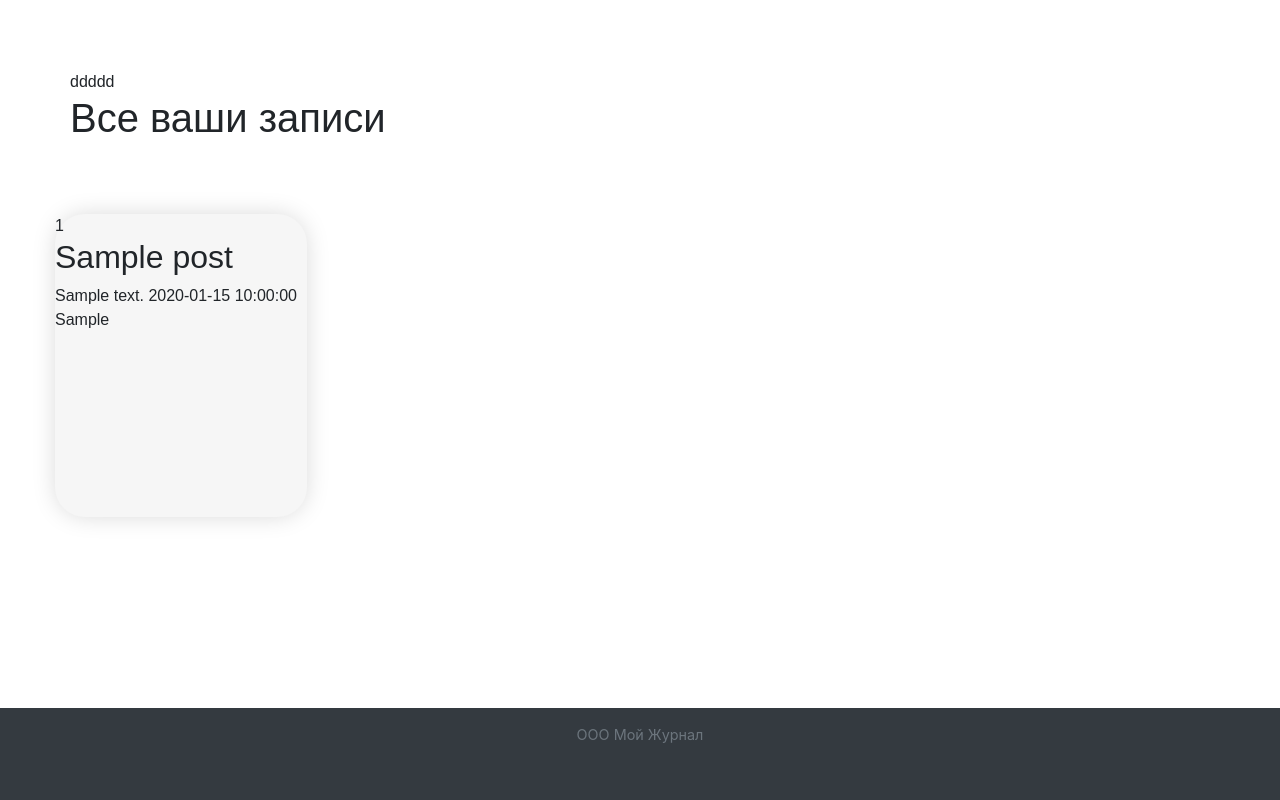
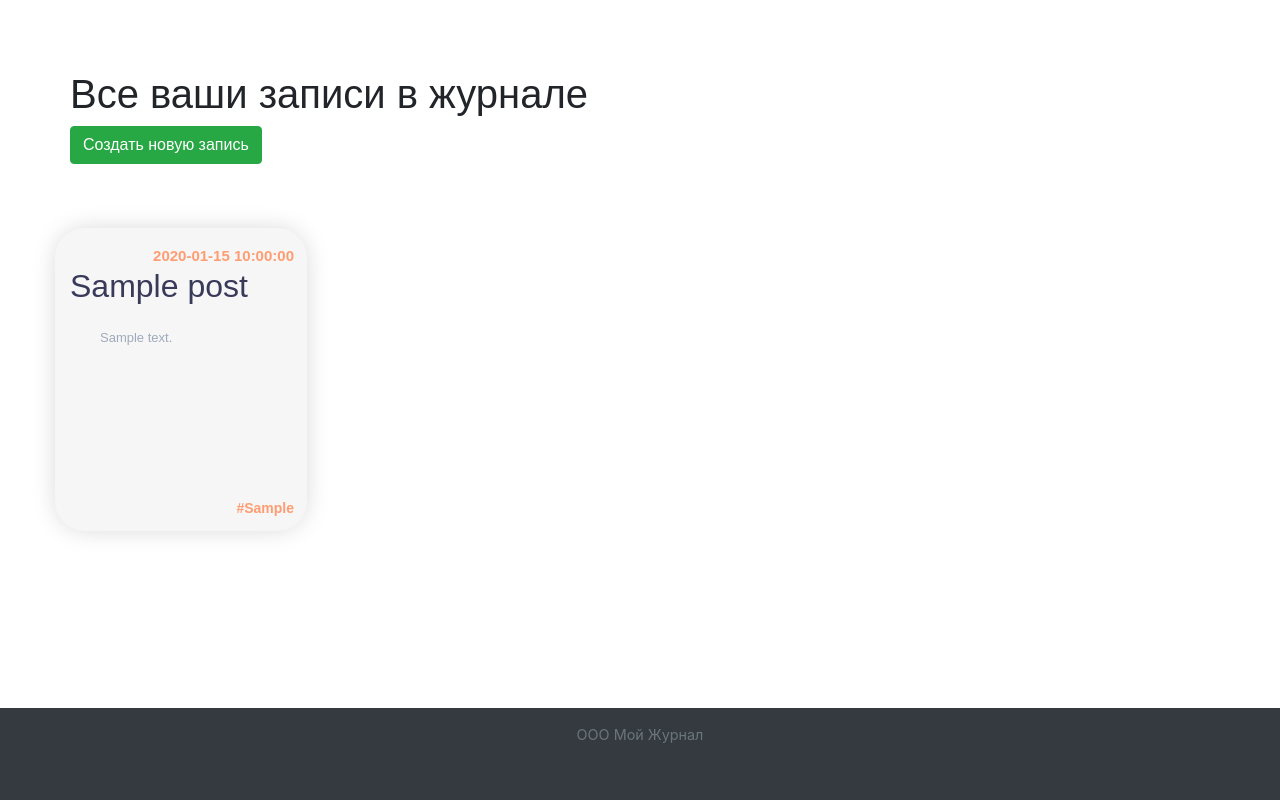
Before and after one commit to avoskadroptime/potential-octo-lamp, a Yii app: template views/site/users-posts.php in a window 1280 px wide. Run offline with PHP 8.4 and a stand-in for Yii, Linux system fonts and the light colour scheme; the template is opened without the code that fills it: most values are stand-ins (such as "Sample title", 1, 10 or a date in 2020); data that the repository does not hold is empty; some libraries are stand-ins or nearby versions.

Commit message:
верстка щаписей и моих записей и протсо записей

```diff
--- a/models/Post.php
+++ b/models/Post.php
@@ -4,6 +4,7 @@ namespace app\models;
 
 use Yii;
 use yii\helpers\ArrayHelper;
+use yii\helpers\Html;
 
 /**
  * This is the model class for table "post".
@@ -85,7 +86,7 @@ class Post extends \yii\db\ActiveRecord
     public function getTagsAsString()
     {
         $arr = ArrayHelper::map($this->tags, "id", "name");
-        return implode(', ',$arr);
+        return implode(' #', $arr);
     }
 
 
--- a/views/layouts/main.php
+++ b/views/layouts/main.php
@@ -38,14 +38,16 @@ AppAsset::register($this);
         'items' => [
             ['label' => 'Главная', 'url' => ['/site/index']],
             ['label' => 'О проекте', 'url' => ['/site/about']],
-            ['label' => 'Все Записи', 'url' => ['/site/all-posts']],
+            Yii::$app->user->isGuest ?(
+            ['label' => 'Все Записи', 'url' => ['/site/all-posts']]
+            ):(Html::label( '')),
             ['label' => 'Мои Записи', 'url' => ['/site/users-posts']],
             ['label' => 'Mуд бай юзер', 'url' => ['/mood-by-user/index']],
             ['label' => 'Палитра', 'url' => ['color-pallet/index']],
             ['label' => 'Помощь', 'url' => ['/site/contact']],
             Yii::$app->user->isGuest ?(
             ['label' => 'Регистрация ', 'url' => ['/site/signup']]
-            ):(Html::label( Yii::$app->user->id)),
+            ):(Html::label( '')),
             Yii::$app->user->isGuest ? (
                 ['label' => 'Login', 'url' => ['/site/login']]
             ) : (
--- a/views/post/_form.php
+++ b/views/post/_form.php
@@ -5,8 +5,9 @@ use yii\helpers\Html;
 use yii\widgets\ActiveForm;
 use yii\bootstrap4;
 use kartik\editors\Summernote;
+use app\assets\AppAsset;
 
-
+//Yii::$app->user->isGuest ? ($form->field($model, 'id_user')->textInput()) : ($form->field($model, 'text'))->textInput(['value' => Yii::$app->user->id])
 /** @var yii\web\View $this */
 /** @var app\models\Post $model */
 /** @var yii\widgets\ActiveForm $form */
@@ -16,8 +17,9 @@ use kartik\editors\Summernote;
     <div class="post-form">
 
     <?php $form = ActiveForm::begin(); ?>
+        <?= $form->field($model, 'id_user')->textInput() ?>
 
-    <?= $form->field($model, 'id_user')->textInput() ?>
+
 
     <?= $form->field($model, 'title')->textInput(['maxlength' => true]) ?>
 
--- a/views/post/create.php
+++ b/views/post/create.php
@@ -29,7 +29,7 @@ $this->params['breadcrumbs'][] = $this->title;
     <?= $this->render('_form', [
         'model' => $model,
     ]) ?>
-    <?= Html::a('Set Tags', ['set-tags', 'id' => $model->id], ['class' => 'btn btn-success']) ?>
+
 
     <?php
    /* echo Select2::widget([
--- a/views/site/all-posts.php
+++ b/views/site/all-posts.php
@@ -22,8 +22,7 @@ ddddd
             Пользователь = <?=$one->id_user?>
             <div <!--href="onePost.php?id=  /*=$one->id*"--><h2><?=$one->title?></h2></div>
             <?=$one->text?>
-            <?/*= \yii\bootstrap4\Html::a('подробнее' .['site/OnePost','url'=>])   */?>
+
         </div>
-    </div>
+
 <?php endforeach;?>
-</div>
--- a/views/site/users-posts.php
+++ b/views/site/users-posts.php
@@ -1,27 +1,35 @@
 <?php
 use app\controllers;
 /** @var yii\web\View $this */
-
+use yii\helpers\Url;
 use yii\helpers\Html;
 /** @var yii\web\View $this */
 /** @var $posts */
 /** @var $post */
 $this->title = 'Все ваши записи';
-
+//<?//$one->id_user
 //\yii\helpers\VarDumper::dump($posts,10,true);
+//\yii\helpers\VarDumper::dump($one->selectedTags,10,true);
 ?>
 
-ddddd
-<h1>Все ваши записи</h1>
+<h1>Все ваши записи в журнале</h1>
+<a class="btn btn-success" href="<?=Url::to(['post/create']);?>"> Создать новую запись</a>
+
 <div class="row">
     <?php foreach ($posts as $one): ?>
     <div class="onePost">
-        <?=$one->id_user?>
-        <div <!--href="onePost.php?id=  /*=$one->id*"--><h2><?=$one->title?></h2></div>
-        <?=$one->text?>
-        <?php /*= \yii\bootstrap4\Html::a('подробнее' .['site/OnePost','url'=>])   */?>
-        <?=$one->created_at?>
-        <?=$one->getTagsAsString()?>
-        <?php \yii\helpers\VarDumper::dump($one->selectedTags,10,true); ?>
-    </div>
-    <?php endforeach;?>
+        <div class="UsersPost_inBlock">
+            <div class="OnePost_data rowPost_data"><?=$one->created_at?></div>
+            <a class="OnePost_title rowPost_title" href="<?=Url::to(['site/one-post', 'id' => $one->id]);?>"><h2><?=$one->title?></h2></a>
+            <div class="OnePost_text rowPost_text">
+                <?=$one->text?>
+            </div>
+        </div>
+        <?php if($one->getTagsAsString()!=Null) {?>
+        <div  class="OnePost_tags rowPost_tags">#<?=$one->getTagsAsString()?></div><?php
+        }?>
+
+
+</div>
+
+<?php endforeach;?>
--- a/web/css/site.css
+++ b/web/css/site.css
@@ -45,6 +45,7 @@ main{
 .navbar{
     background-color: white;
 }
+
 
 /*РеГистрация*/
 
@@ -279,8 +280,13 @@ main{
     color: #628D57;
 }
 
-/*се посты*/
+/*Все посты*/
+.All-Posts{
+    display: flex;
+    gap: 5em;
+}
 .onePost{
+    justify-content: space-between;
     margin-right: 4em;
     margin-top: 4em;
     width: 252px;
@@ -288,8 +294,106 @@ main{
     background-color: #f6f6f6;
     box-shadow: 0 0 25px -2px rgba(0, 0, 0, 0.17);
     border-radius: 30px;
+    display: flex;
+    flex-direction: column;
+
+}
+.UsersPost_inBlock{
+    min-height: 240px;
+    display: flex;
+    flex-direction: column;
+    padding: 16px 13px 15px 15px;
+}
+.rowPost_data{
+    align-self: flex-end;
+    color: #FF9D72 !important;
+    font-size: 15px !important;
+}
+.rowPost_tags{
+    align-self: flex-end !important;
+    font-size: 14px !important;
+    color: #FF9D72 !important;
+    margin: 0 13px 15px 15px !important;
+}
+.rowPost_title{
+    font-family: 'Ubuntu', sans-serif;
+    font-style: normal;
+    font-weight: 600;
+    font-size: 16px !important;
+    line-height: 19px !important;
+    color: #393A5A !important;
+}
+.rowPost_text{
+    font-family: 'Ubuntu', sans-serif;
+    font-style: normal;
+    font-weight: 500;
+    font-size: 13px !important;
+    line-height: 16px;
+    text-align: justify;
+
+    color: #9FAABD !important;
 }
 
+
+
+/*viewOnePostPages*/
+.viewOnePost{
+    margin-left: 50px;
+    margin-top: 100px;
+    max-width: 817px;
+    min-height: 300px;
+    background: #E9E9E9;
+    backdrop-filter: blur(2px);
+    /* Note: backdrop-filter has minimal browser support */
+    border-radius: 31px;
+}
+.OnePost_block{
+    max-width: 627px;
+    padding: 47px 97px 51px 93px ;
+}
+.OnePost_title{
+    font-family: 'Ubuntu' , sans-serif;
+    font-style: normal;
+    font-weight: 700;
+    font-size: 36px;
+    line-height: 41px;
+    color: #393A5A;
+    padding-bottom: 16px;
+}
+.OnePost_text{
+    font-family: 'Ubuntu', sans-serif;
+    font-style: normal;
+    font-weight: 500;
+    font-size: 16px;
+    line-height: 18px;
+    text-align: justify;
+    color: #706F8E;
+    text-indent: 30px;
+}
+.OnePost_data\&tags{
+    padding-top: 40px;
+    display: flex;
+    justify-content: space-between;
+}
+.OnePost_data{
+    font-family: 'Ubuntu', sans-serif;
+    font-style: normal;
+    font-weight: 700;
+    font-size: 20px;
+    line-height: 23px;
+
+    color: #22222E;
+}
+.OnePost_tags{
+    font-family: 'Ubuntu', sans-serif;
+    font-style: normal;
+    font-weight: 700;
+    font-size: 20px;
+    line-height: 18px;
+    /* identical to box height */
+    color: #706F8E;
+    text-align: justify;
+}
 
 .popup-service {
     position: fixed;
```
Also changed, not shown: controllers/SiteController.php (+4 -3 lines), views/site/OnePost.php (deleted, +0 -10 lines), views/site/one-post.php (added, +20 -0 lines).
